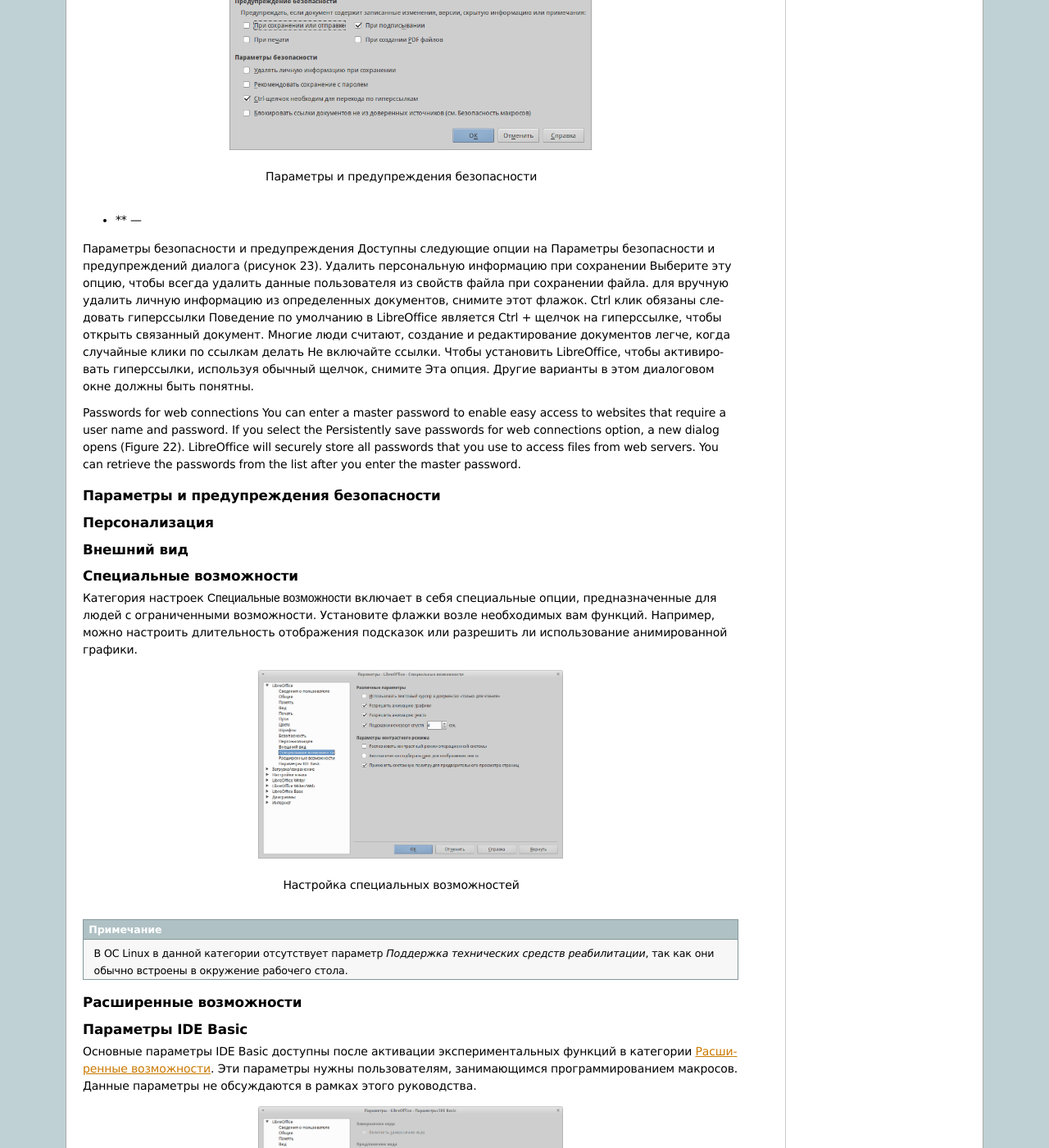
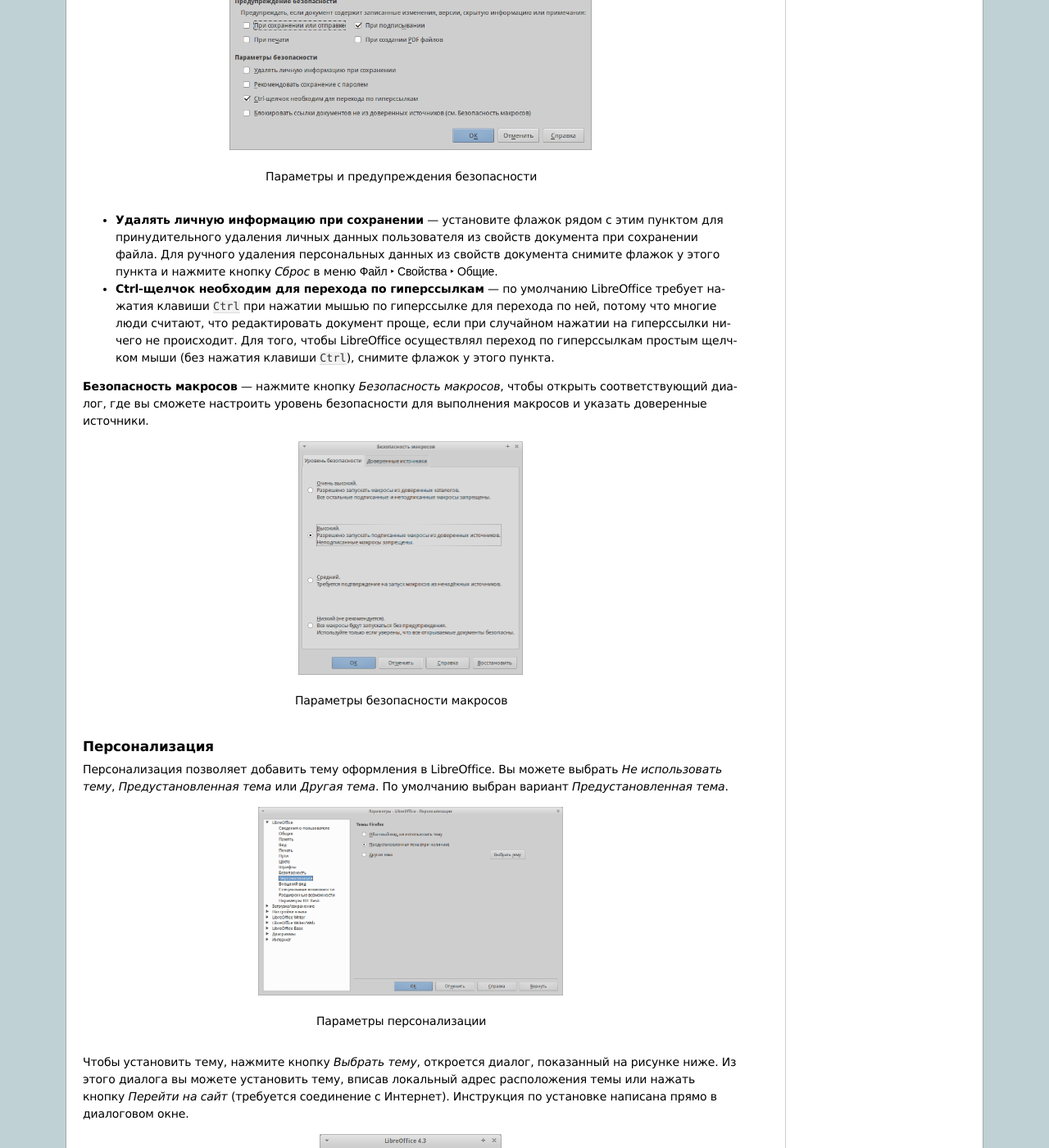
Before and after one commit to LibreRussia/libreoffice-gettingstarted, a Sphinx documentation site: the page built from docs/Setting-up-LibreOffice.rst, in a window 1280 px wide and 1400 px high, scrolled down 9659 px. Shown: the whole window at 82% size. Built offline with Sphinx 7.4.7, drawn with Linux system fonts in a browser that asks for light colours; formulas are drawn with MathJax 3; some of the changed text lies outside the part shown.

Commit message:
Адаптирован раздел Внешний вид

```diff
--- a/docs/Setting-up-LibreOffice.rst
+++ b/docs/Setting-up-LibreOffice.rst
@@ -369,50 +369,79 @@ LibreOffice использует некоторые данные пользов
 
     Параметры  и предупреждения безопасности
 
-* ** —
+* **Удалять личную информацию при сохранении** — установите флажок рядом с этим пунктом для принудительного удаления личных данных пользователя из свойств документа при сохранении файла. Для ручного удаления персональных данных из свойств документа снимите флажок у этого пункта и нажмите кнопку *Сброс* в меню :menuselection:`Файл --> Свойства --> Общие`.
 
+* **Ctrl-щелчок необходим для перехода по гиперссылкам** — по умолчанию LibreOffice требует нажатия клавиши ``Ctrl`` при нажатии мышью по гиперссылке для перехода по ней, потому что многие люди считают, что редактировать документ проще, если при случайном нажатии на гиперссылки ничего не происходит. Для того, чтобы LibreOffice осуществлял переход по гиперссылкам простым щелчком мыши (без нажатия клавиши ``Ctrl``), снимите флажок у этого пункта.
 
+**Безопасность макросов** — нажмите кнопку  *Безопасность макросов*, чтобы открыть соответствующий диалог, где вы сможете настроить уровень безопасности для выполнения макросов и указать доверенные источники.
 
+.. _ch2-lo-screen-017:
 
+.. figure:: _static/chapter2/ch2-lo-screen-017.png
+    :scale: 50%
+    :align: center
+    :alt: Параметры безопасности макросов
 
-
-Параметры безопасности и предупреждения
-Доступны следующие опции на Параметры безопасности и предупреждений диалога (рисунок 23).
-Удалить персональную информацию при сохранении
-Выберите эту опцию, чтобы всегда удалить данные пользователя из свойств файла при сохранении файла. для
-вручную удалить личную информацию из определенных документов, снимите этот флажок.
-Ctrl клик обязаны следовать гиперссылки
-Поведение по умолчанию в LibreOffice является Ctrl + щелчок на гиперссылке, чтобы открыть связанный документ.
-Многие люди считают, создание и редактирование документов легче, когда случайные клики по ссылкам делать
-Не включайте ссылки. Чтобы установить LibreOffice, чтобы активировать гиперссылки, используя обычный щелчок, снимите
-Эта опция.
-Другие варианты в этом диалоговом окне должны быть понятны.
-
-
-
-
-
-Passwords for web connections
-You can enter a master password to enable easy access to websites that require a user name
-and password. If you select the Persistently save passwords for web connections option, a
-new dialog opens (Figure 22). LibreOffice will securely store all passwords that you use to
-access files from web servers. You can retrieve the passwords from the list after you enter the
-master password.
-
-
-
-Параметры и предупреждения безопасности
-~~~~~~~~~~~~~~~~~~~~~~~~~~~~~~~~~~~~~~~
-
+    Параметры безопасности макросов
 
 Персонализация
 ~~~~~~~~~~~~~~
+
+Персонализация позволяет добавить тему оформления в LibreOffice. Вы можете выбрать *Не использовать тему*, *Предустановленная тема* или *Другая тема*. По умолчанию выбран вариант *Предустановленная тема*.
+
+.. _ch2-lo-screen-018:
+
+.. figure:: _static/chapter2/ch2-lo-screen-018.png
+    :scale: 40%
+    :align: center
+    :alt: Параметры персонализации
+
+    Параметры персонализации
+
+Чтобы установить тему, нажмите кнопку *Выбрать тему*, откроется диалог, показанный на рисунке ниже. Из этого диалога вы можете установить тему, вписав локальный адрес расположения темы или нажать кнопку *Перейти на сайт* (требуется соединение с Интернет). Инструкция по установке написана прямо в диалоговом окне.
+
+.. _ch2-lo-screen-019:
+
+.. figure:: _static/chapter2/ch2-lo-screen-019.png
+    :scale: 60%
+    :align: center
+    :alt: Установка темы
+
+    Установка темы
+
+После ввода ссылки на тему (например, https://addons.mozilla.org/ru/firefox/addon/greenleafs-v2/) к верхней части рабочей области LibreOffice будет применена выбранная тема.
+
+.. _ch2-lo-screen-020:
+
+.. figure:: _static/chapter2/ch2-lo-screen-020.png
+    :scale: 50%
+    :align: center
+    :alt: Установленная тема
+
+    Установленная тема
 
 
 Внешний вид
 ~~~~~~~~~~~
 
+Написание, редактирование и (особенно) создание макета страницы зачастую выполнить проще, если вы можете видеть границы страницы (границы текста), границы таблиц и секций (в документах Writer), разрывы страниц в Calc, линии сетки в Draw или Writer и другие возможности. Кроме того, вы можете использовать цвета, которые отличаются от значений по умолчанию в LibreOffice для таких элементов, как индикаторы комментариев или затенения полей.
 
+На странице настроек :menuselection:`LibreOffice -->`  можно указать, какие элементы отображать, а также каким цветом они будут.
+
+* Чтобы отобразить или скрыть элементы такие, как границы текста, установите или снимите флажок рядом с названием элемента.
+
+* Чтобы изменить цвет элемента, нажмите на выпадающий список справа от имени элемента в колонке *Цвет* и выберите нужный цвет. Обратите внимание, что вы можете изменить список доступных цветов, как это описано в разделе `Цвета`_.
+
+* Чтобы сохранить изменение цвета темы, нажмите кнопку *Сохранить*, введите имя в поле *Схема* и нажмите *OK*.
+
+.. _ch2-lo-screen-021:
+
+.. figure:: _static/chapter2/ch2-lo-screen-021.png
+    :scale: 40%
+    :align: center
+    :alt: Настройки внешнего вида
+
+    Настройки внешнего вида
 
 Специальные возможности
 ~~~~~~~~~~~~~~~~~~~~~~~
```
Also changed, not shown: docs/_static/chapter2/ch2-lo-screen-017.png (added), docs/_static/chapter2/ch2-lo-screen-018.png (added), docs/_static/chapter2/ch2-lo-screen-019.png (added), docs/_static/chapter2/ch2-lo-screen-020.png (added), docs/_static/chapter2/ch2-lo-screen-021.png (added), 4 other files.
